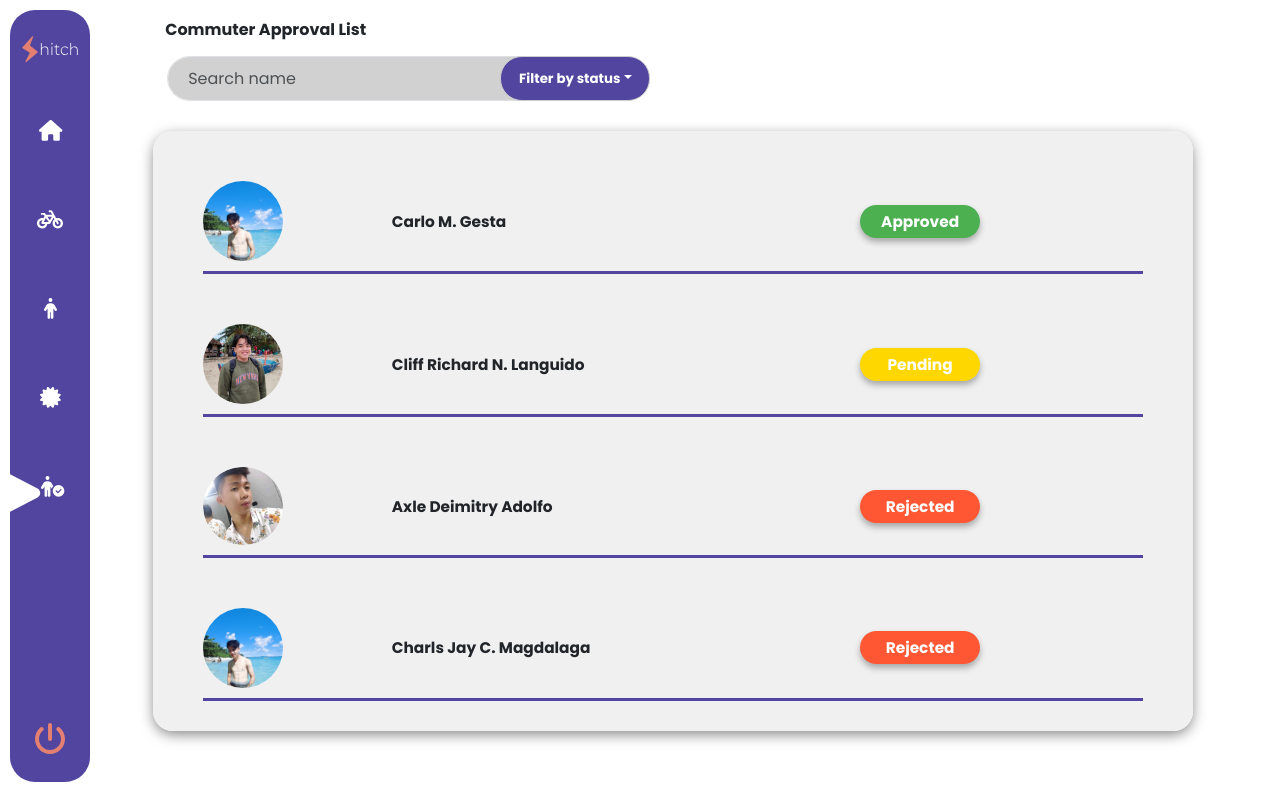
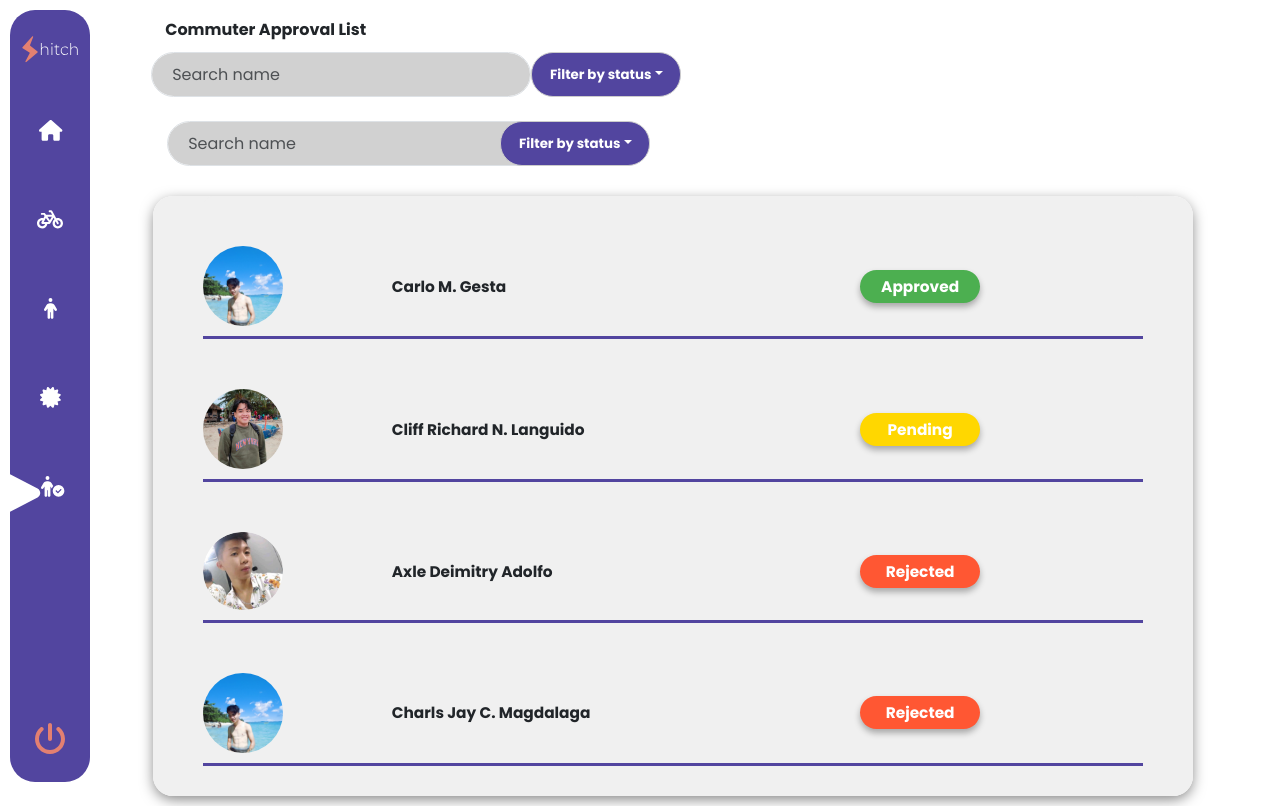
Before and after one commit to wingled22/pagyeonjaFrontEnd, a React (Vite) app: page /commuter-approval in a window 1280 px wide. Built offline with nearby package versions, Linux system fonts and the light colour scheme.

Commit message:
Refactor usability tests.\n\n

```diff
--- a/src/routes/CommuterApprovalPage.jsx
+++ b/src/routes/CommuterApprovalPage.jsx
@@ -17,9 +17,9 @@ const CommuterApprovalPage = () => {
         Commuter Approval List
       </div>
 
-      {/* <Row>
+      <Row>
         <CommuterApprovalSearchAndFilter />
-      </Row> */}
+      </Row>
 
       <Row
         className="mt-xs-1 mt-lg-1 mt-sm-1 mt-md-1 mt-xl-1 ms-sm-1"
```
